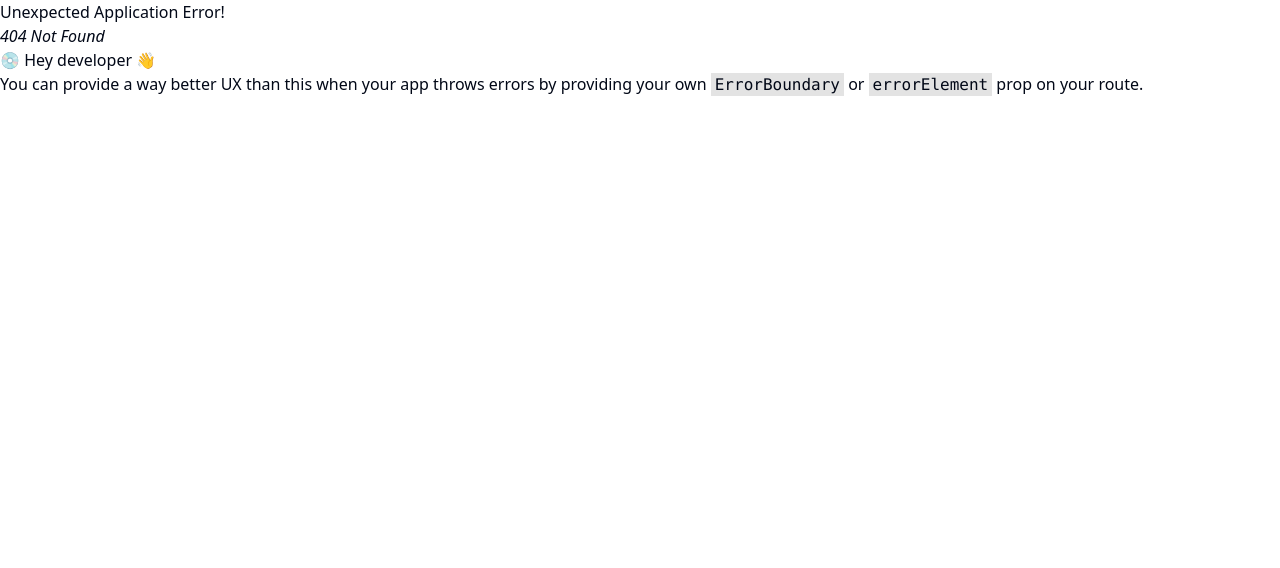
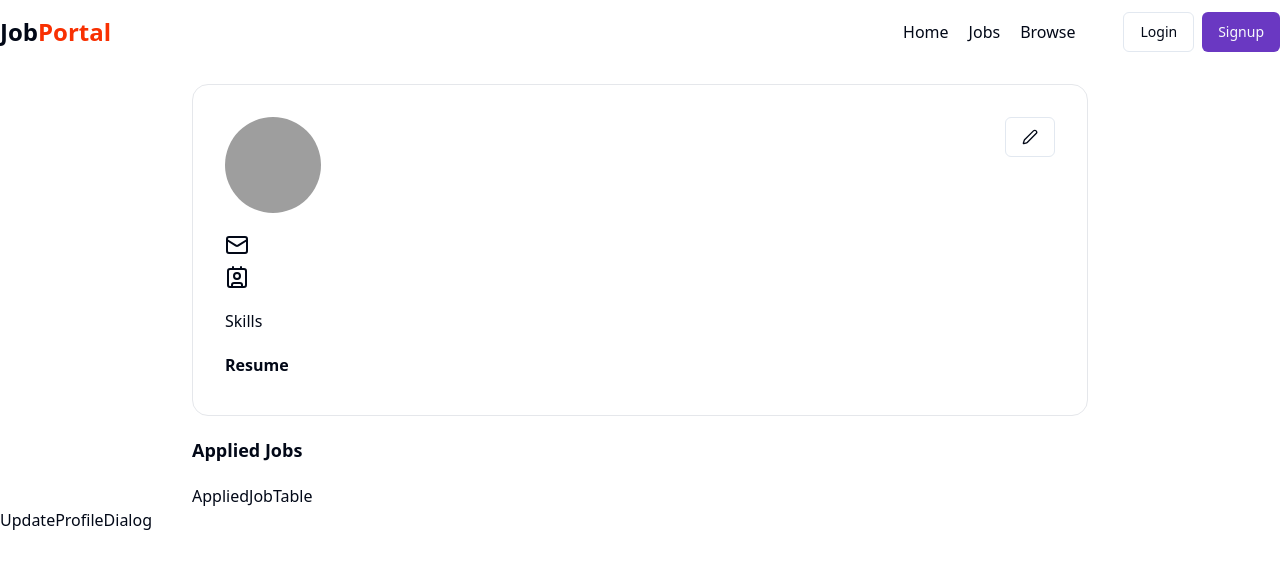
Before and after one commit to DivamSanghvi/jobPortal, a React (Vite) app in the folder front/frontend/: page /profile in a window 1280 px wide. Before the commit this address had no page. Shown: the top 568 px of the page. Built offline with nearby package versions, Linux system fonts and the light colour scheme; grey boxes are pictures that could not be loaded.

Commit message:
done with profile and browse pages

```diff
--- /dev/null
+++ b/front/frontend/src/components/AppliedJobTable.jsx
@@ -0,0 +1,9 @@
+import React from 'react'
+
+const AppliedJobTable = () => {
+  return (
+    <div>AppliedJobTable</div>
+  )
+}
+
+export default AppliedJobTable
--- /dev/null
+++ b/front/frontend/src/components/Browse.jsx
@@ -0,0 +1,28 @@
+import React from 'react'
+import Navbar from './shared/Navbar'
+import JobCard from './Job'
+
+
+const randomJobs = [1,2,3,4]
+
+const Browse = () => {
+  return (
+    <div>
+        <Navbar/>
+        <div className='max-w-7xl mx-auto my-10'>
+            <h1 className='font-bold text-xl my-10'>Search Results({randomJobs.length}) </h1>
+            <div className='grid grid-cols-3 gap-4'>
+                {
+                    randomJobs.map((item , index)=>{
+                        return (
+                            <JobCard></JobCard>
+                        )
+                    })
+                }
+            </div>
+        </div>
+    </div>
+  )
+}
+
+export default Browse
--- /dev/null
+++ b/front/frontend/src/components/Profile.jsx
@@ -0,0 +1,70 @@
+import React, { useState } from 'react'
+import Navbar from './shared/Navbar'
+import { Avatar, AvatarImage } from './ui/avatar'
+import { Button } from './ui/button'
+import { Contact, Mail, Pen } from 'lucide-react'
+import { Badge } from './ui/badge'
+import { Label } from './ui/label'
+import AppliedJobTable from './AppliedJobTable'
+import UpdateProfileDialog from './UpdateProfileDialog'
+import { useSelector } from 'react-redux'
+
+// const skills = ["Html", "Css", "Javascript", "Reactjs"]
+const isResume = true;
+
+const Profile = () => {
+    const [open, setOpen] = useState(false);
+    const {user} = useSelector(store=>store.auth);
+
+    return (
+        <div>
+            <Navbar />
+            <div className='max-w-4xl mx-auto bg-white border border-gray-200 rounded-2xl my-5 p-8'>
+                <div className='flex justify-between'>
+                    <div className='flex items-center gap-4'>
+                        <Avatar className="h-24 w-24">
+                            <AvatarImage src="https://www.shutterstock.com/image-vector/circle-line-simple-design-logo-600nw-2174926871.jpg" alt="profile" />
+                        </Avatar>
+                        <div>
+                            <h1 className='font-medium text-xl'>{user?.fullname}</h1>
+                            <p>{user?.profile?.bio}</p>
+                        </div>
+                    </div>
+                    <Button onClick={() => setOpen(true)} className="text-right" variant="outline"><Pen /></Button>
+                </div>
+                <div className='my-5'>
+                    <div className='flex items-center gap-3 my-2'>
+                        <Mail />
+                        <span>{user?.email}</span>
+                    </div>
+                    <div className='flex items-center gap-3 my-2'>
+                        <Contact />
+                        <span>{user?.phoneNumber}</span>
+                    </div>
+                </div>
+                <div className='my-5'>
+                    <h1>Skills</h1>
+                    <div className='flex items-center gap-1'>
+                        {
+                            user?.profile?.skills.length !== 0 ? user?.profile?.skills.map((item, index) => <Badge key={index}>{item}</Badge>) : <span>NA</span>
+                        }
+                    </div>
+                </div>
+                <div className='grid w-full max-w-sm items-center gap-1.5'>
+                    <Label className="text-md font-bold">Resume</Label>
+                    {
+                        isResume ? <a target='blank' href={user?.profile?.resume} className='text-blue-500 w-full hover:underline cursor-pointer'>{user?.profile?.resumeOriginalName}</a> : <span>NA</span>
+                    }
+                </div>
+            </div>
+            <div className='max-w-4xl mx-auto bg-white rounded-2xl'>
+                <h1 className='font-bold text-lg my-5'>Applied Jobs</h1>
+                {/* Applied Job Table   */}
+                <AppliedJobTable />
+            </div>
+            <UpdateProfileDialog open={open} setOpen={setOpen}/>
+        </div>
+    )
+}
+
+export default Profile
--- /dev/null
+++ b/front/frontend/src/components/UpdateProfileDialog.jsx
@@ -0,0 +1,9 @@
+import React from 'react'
+
+const UpdateProfileDialog = () => {
+  return (
+    <div>UpdateProfileDialog</div>
+  )
+}
+
+export default UpdateProfileDialog
--- a/front/frontend/src/components/auth/Login.jsx
+++ b/front/frontend/src/components/auth/Login.jsx
@@ -1,65 +1,77 @@
-import React, { useEffect, useState } from 'react'
-import Navbar from '../shared/Navbar'
-import { Label } from '../ui/label'
-import { Input } from '../ui/input'
-import { RadioGroup } from '../ui/radio-group'
-import { Button } from '../ui/button'
-import { Link, useNavigate } from 'react-router-dom'
-import axios from 'axios'
-import { USER_API_END_POINT } from '@/utils/constant'
-import { toast } from 'sonner'
-import { Loader2 } from 'lucide-react'
-import { useDispatch, useSelector } from 'react-redux'
-import { setLoading } from '@/redux/authslice'
+import React, { useEffect, useState } from 'react';
+import Navbar from '../shared/Navbar';
+import { Label } from '../ui/label';
+import { Input } from '../ui/input';
+import { RadioGroup } from '../ui/radio-group';
+import { Button } from '../ui/button';
+import { Link, useNavigate } from 'react-router-dom';
+import axios from 'axios';
+import { USER_API_END_POINT } from '@/utils/constant';
+import { toast } from 'sonner';
+import { Loader2 } from 'lucide-react';
+import { useDispatch, useSelector } from 'react-redux';
+import { setLoading, setUser } from '@/redux/authslice';
 
 const Login = () => {
   const [input, setInput] = useState({
-        email: "",
-        password: "",
-        role: "",
+    email: '',
+    password: '',
+    role: '',
   });
-    const {loading }= useSelector(store=>store.auth);
-    const user=false
-    const navigate = useNavigate()
-    const dispatch = useDispatch()
+
+  const user = useSelector((store) => store.auth.user); // Accessing user
+  const { loading } = useSelector((store) => store.auth);
+  const navigate = useNavigate();
+  const dispatch = useDispatch();
+
   const changeEventHandler = (e) => {
     setInput({ ...input, [e.target.name]: e.target.value });
-    }
+  };
 
   const submitHandler = async (e) => {
     e.preventDefault();
     try {
-            dispatch(setLoading(true))
-            const res = await axios.post(`${USER_API_END_POINT}/login`, input, {
+      dispatch(setLoading(true));
+      const res = await axios.post(
+        `${USER_API_END_POINT}/login`,
+        input,
+        {
           headers: {
-                    "Content-Type": "application/json"
+            'Content-Type': 'application/json',
           },
           withCredentials: true,
-            });
+        }
+      );
+      console.log("API Response:", res.data);
       if (res.data.success) {
-
-                navigate("/");
+        dispatch(setUser(res.data.data.user)); // Update Redux state
         toast.success(res.data.message);
       }
     } catch (error) {
-            console.log(error);
-            toast.error(error.response.data.message);
+      console.error(error);
+      toast.error(error.response?.data?.message || 'Something went wrong');
     } finally {
-            dispatch(setLoading(false))
+      dispatch(setLoading(false));
     }
+  };
+
+  useEffect(() => {
+    if (user) {
+      console.log('User updated:', user); // Logs the updated user
+      navigate('/');
     }
-    useEffect(()=>{
-        if(user){
-            navigate("/");
-        }
-    },[])
+  }, [user, navigate]); // Add user to the dependency array
+
   return (
     <div>
       <Navbar />
-            <div className='flex items-center justify-center max-w-7xl mx-auto'>
-                <form onSubmit={submitHandler} className='w-1/2 border border-gray-200 rounded-md p-4 my-10'>
-                    <h1 className='font-bold text-xl mb-5'>Login</h1>
-                    <div className='my-2'>
+      <div className="flex items-center justify-center max-w-7xl mx-auto">
+        <form
+          onSubmit={submitHandler}
+          className="w-1/2 border border-gray-200 rounded-md p-4 my-10"
+        >
+          <h1 className="font-bold text-xl mb-5">Login</h1>
+          <div className="my-2">
             <Label>Email</Label>
             <Input
               type="email"
@@ -70,17 +82,17 @@ const Login = () => {
             />
           </div>
 
-                    <div className='my-2'>
+          <div className="my-2">
             <Label>Password</Label>
             <Input
               type="password"
               value={input.password}
               name="password"
               onChange={changeEventHandler}
-                            placeholder="patel@gmail.com"
+              placeholder="********"
             />
           </div>
-                    <div className='flex items-center justify-between'>
+          <div className="flex items-center justify-between">
             <RadioGroup className="flex items-center gap-4 my-5">
               <div className="flex items-center space-x-2">
                 <Input
@@ -106,14 +118,25 @@ const Login = () => {
               </div>
             </RadioGroup>
           </div>
-                    {
-                        loading ? <Button className="w-full my-4"> <Loader2 className='mr-2 h-4 w-4 animate-spin' /> Please wait </Button> : <Button type="submit" className="w-full my-4">Login</Button>
-                    }
-                    <span className='text-sm'>Don't have an account? <Link to="/signup" className='text-blue-600'>Signup</Link></span>
+          {loading ? (
+            <Button className="w-full my-4">
+              <Loader2 className="mr-2 h-4 w-4 animate-spin" /> Please wait
+            </Button>
+          ) : (
+            <Button type="submit" className="w-full my-4">
+              Login
+            </Button>
+          )}
+          <span className="text-sm">
+            Don't have an account?{' '}
+            <Link to="/signup" className="text-blue-600">
+              Signup
+            </Link>
+          </span>
         </form>
       </div>
     </div>
-    )
-}
+  );
+};
 
-export default Login
+export default Login;
--- a/front/frontend/src/components/shared/Navbar.jsx
+++ b/front/frontend/src/components/shared/Navbar.jsx
@@ -5,13 +5,16 @@ import { Button } from "../ui/button";
 import { Avatar, AvatarFallback, AvatarImage } from "../ui/avatar";
 import { LogOut, User2 } from "lucide-react";
 import { Link } from "react-router-dom";
+import { useSelector } from "react-redux";
+
 const Navbar = () => {
-  const user = false
+  const { user } = useSelector((store) => store.auth); // Assuming `store.auth` has `user`
 
   return (
     <div>
       <div className="bg-white">
         <div className="flex items-center justify-between mx-auto max-w-7xl h-16">
+          {/* Logo */}
           <div>
             <Link to="/">
               <h1 className="text-2xl font-bold">
@@ -19,60 +22,84 @@ const Navbar = () => {
               </h1>
             </Link>
           </div>
+
+          {/* Navigation Menu */}
           <div className="flex items-center gap-12">
             <ul className="flex font-medium items-center gap-5">
               <li>Home</li>
               <li>Jobs</li>
               <li>Browse</li>
             </ul>
-            {
-              !user ? (
-                <div className='flex items-center gap-2'>
-                <Link to="/login"><Button variant="outline">Login</Button></Link>
-                <Link to="/signup"><Button className="bg-[#6A38C2] hover:bg-[#5b30a6]">Signup</Button></Link>
+
+            {/* Conditional Rendering Based on User State */}
+            {!user ? (
+              <div className="flex items-center gap-2">
+                <Link to="/login">
+                  <Button variant="outline">Login</Button>
+                </Link>
+                <Link to="/signup">
+                  <Button className="bg-[#6A38C2] hover:bg-[#5b30a6]">Signup</Button>
+                </Link>
               </div>
             ) : (
               <Popover>
                 <PopoverTrigger asChild>
                   <Avatar className="cursor-pointer">
                     <AvatarImage
-                      src="https://github.com/shadcn.png"
-                      alt="@shadcn"
+                      src={user?.profile?.profilePhoto || ""}
+                      alt={user?.fullname || "User"}
                     />
-                    <AvatarFallback>CN</AvatarFallback>
+                    <AvatarFallback>
+                      {user?.fullname
+                        ? user.fullname
+                            .split(" ")
+                            .map((name) => name[0])
+                            .join("")
+                        : "CN"}
+                    </AvatarFallback>
                   </Avatar>
                 </PopoverTrigger>
-                <PopoverContent className="w-40 ">
+                <PopoverContent className="w-40">
                   <div>
-                    <div className='flex gap-2 space-y-2'>
+                    {/* User Info */}
+                    <div className="flex gap-2 space-y-2">
                       <Avatar className="cursor-pointer">
                         <AvatarImage
-                          src="https://github.com/shadcn.png"
-                          alt="@shadcn"
+                          src={user?.profile?.profilePhoto || ""}
+                          alt={user?.fullname || "User"}
                         />
-                        <AvatarFallback>CN</AvatarFallback>
+                        <AvatarFallback>
+                          {user?.fullname
+                            ? user.fullname
+                                .split(" ")
+                                .map((name) => name[0])
+                                .join("")
+                            : "CN"}
+                        </AvatarFallback>
                       </Avatar>
                       <div>
-                        <h4 className="font-medium">Divam Sanghvi</h4>
+                        <h4 className="font-medium">{user?.fullname || "User"}</h4>
                         <p className="text-sm text-muted-foreground">
-                          Lorem ipsum dolor, sit amet consectetur adipisicing
+                          {user?.email || "No email available"}
                         </p>
                       </div>
                     </div>
+
+                    {/* Actions */}
                     <div>
                       <div className="flex w-fit items-center gap-2 cursor-pointer">
-                          <User2/>
-                          <Button variant="link"> View Profile</Button>
+                        <User2 />
+                        <Button variant="link"><Link to={'/profile'}>View Profile</Link></Button>
                       </div>
                       <div className="flex w-fit items-center gap-2 cursor-pointer">
-                          <LogOut/>
+                        <LogOut />
                         <Button variant="link">Logout</Button>
                       </div>
                     </div>
                   </div>
                 </PopoverContent>
-              </Popover>)
-            }
+              </Popover>
+            )}
           </div>
         </div>
       </div>
--- a/front/frontend/src/redux/authslice.js
+++ b/front/frontend/src/redux/authslice.js
@@ -3,15 +3,19 @@ import { createSlice } from "@reduxjs/toolkit";
 const authSlice = createSlice({
     name: "auth",
     initialState:{
-        loading: false
+        loading: false,
+        user : null,
     },
     reducers:{
         setLoading: (state,action) =>{
             state.loading = action.payload;
 
+        },
+        setUser: (state,action)=>{
+            state.user = action.payload
         }
     }
 })
 
-export const {setLoading} = authSlice.actions;
+export const {setLoading,setUser} = authSlice.actions;
 export default authSlice.reducer
```
Also changed, not shown: front/frontend/src/App.jsx (+10 -1 lines). Lines whose indentation alone changed are shown as unchanged.
